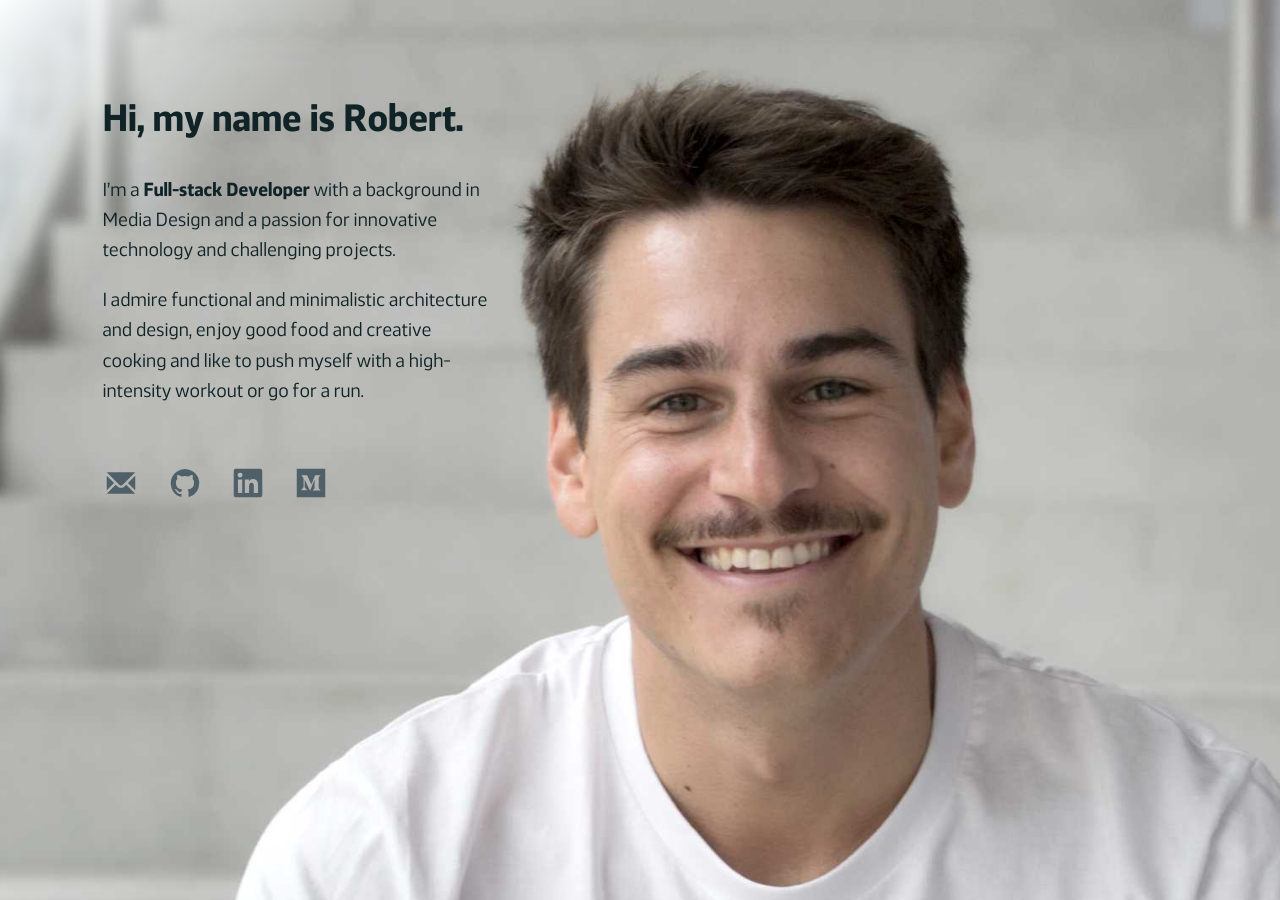
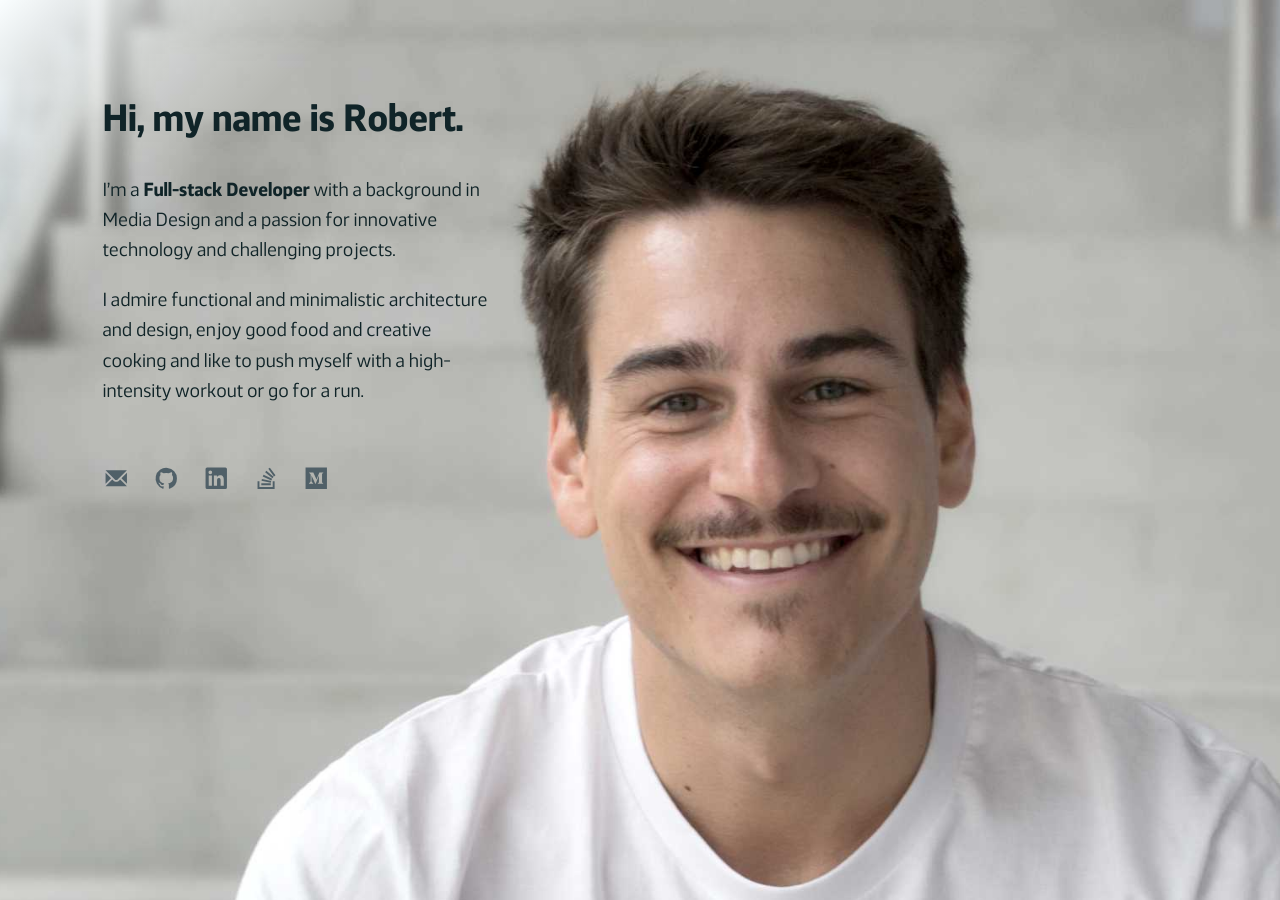
Before and after one commit to robdasilva/rschweizer.github.io, a Jekyll site: the page built from index.md, in a window 1280 px wide. Built offline with Jekyll 4.4.1, drawn with Linux system fonts in a browser that asks for light colours.

Commit message:
Add Stack Overflow icon

```diff
--- a/_config.yml
+++ b/_config.yml
@@ -6,6 +6,9 @@ description: Full-stack developer with a background in Media Design
 google_analytics: UA-161447979-1
 linkedin: rschweizer
 medium: rschweizer
+stackoverflow:
+  id: 12118217
+  username: rschweizer
 
 collections:
   - sections
--- a/_includes/social.html
+++ b/_includes/social.html
@@ -17,6 +17,12 @@
     </a>
   {%- endif -%}
 
+  {%- if site.stackoverflow -%}
+    <a class="stackoverflow" href="https://stackoverflow.com/users/{{ site.stackoverflow.id }}/{{ site.stackoverflow.username }}" title="View on Stack Overflow">
+      {% include icons/stackoverflow.svg %}
+    </a>
+  {%- endif -%}
+
   {%- if site.medium -%}
     <a class="medium" href="https://medium.com/@{{ site.medium }}" title="View on Medium">
       {% include icons/medium.svg %}
--- a/_sass/layout.scss
+++ b/_sass/layout.scss
@@ -276,35 +276,33 @@ aside.social {
   display: flex;
   flex-flow: row nowrap;
   justify-content: space-between;
+  margin: 0 auto;
   max-width: 20em;
   padding-top: 2em;
   width: 100%;
 
-  @media screen and (min-width: 72em) {
+  @media screen and (min-width: 40em) {
+    max-width: 16em;
+  }
+
+  @media screen and (min-width: 56em) {
+    margin: 0;
     max-width: 12em;
   }
 
   a {
     color: $gray;
     display: block;
-    font-size: 3.25em;
+    font-size: 2em;
     height: 1em;
     width: 1em;
 
-    @media all and (min-width: 32em) {
-      font-size: 3.5em;
+    @media screen and (min-width: 40em) {
+      font-size: 1.75em;
     }
 
-    @media all and (min-width: 40em) {
-      font-size: 3em;
-    }
-
-    @media all and (min-width: 56em) {
-      font-size: 2.5em;
-    }
-
-    @media all and (min-width: 72em) {
-      font-size: 2em;
+    @media screen and (min-width: 56em) {
+      font-size: 1.5em;
     }
 
     &.basecamp {
@@ -356,6 +354,16 @@ aside.social {
 
       &.medium {
         color: $medium-color;
+      }
+
+      &.stackoverflow {
+        #stackoverflow-stack {
+          fill: $stackoverflow-primary-color;
+        }
+
+        #stackoverflow-tray {
+          fill: $stackoverflow-secondary-color;
+        }
       }
 
       &.basecamp {
--- a/assets/styles/main.scss
+++ b/assets/styles/main.scss
@@ -28,5 +28,7 @@ $highlight-color: #fff45c; // hsv(56, 64%, 100%)
 $github-color: #24292e;
 $linkedin-color: #0077b5;
 $medium-color: #00ab6c;
+$stackoverflow-primary-color: #f48024;
+$stackoverflow-secondary-color: #bcbbbb;
 
 @import "normalize", "font", "layout", "intro", "career", "next", "contact";
```
Also changed, not shown: _includes/icons/stackoverflow.svg (added).
